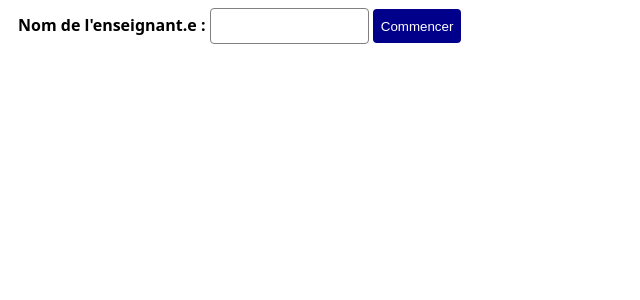
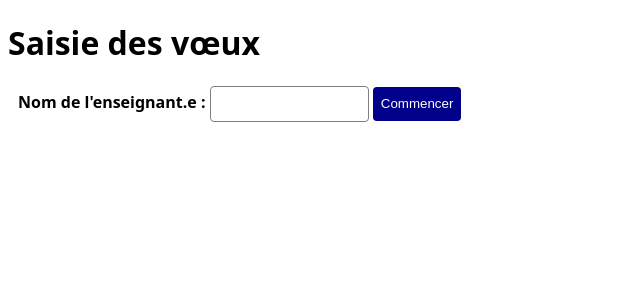
Before and after one commit to fmoncomble/fmoncomble.github.io, a Jekyll site: the page voeux/vœux.html, which Jekyll copies as it is, in a window 1280 px wide. Shown: the top 300 px of the page, without its empty margins (0-640 px from the left). Built offline with Jekyll 4.4.1, drawn with Linux system fonts in a browser that asks for light colours.

Commit message:
Update saisie des vœux

```diff
--- a/voeux/vœux.html
+++ b/voeux/vœux.html
@@ -7,6 +7,7 @@
         <link rel="stylesheet" type="text/css" href="vœux.css" />
     </head>
     <body>
+        <h1>Saisie des vœux</h1>
         <div id="wrapper">
             <div>
                 <label for="teacher-name" class="wishes-ui">
```
